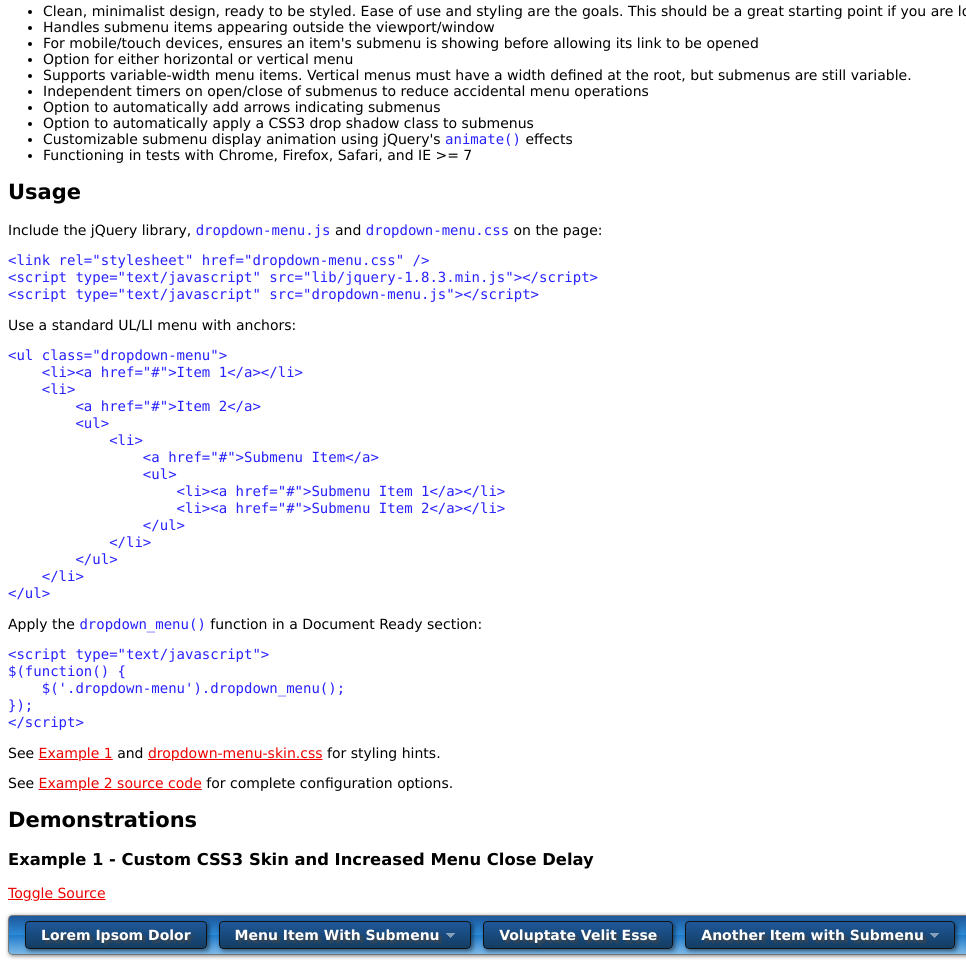
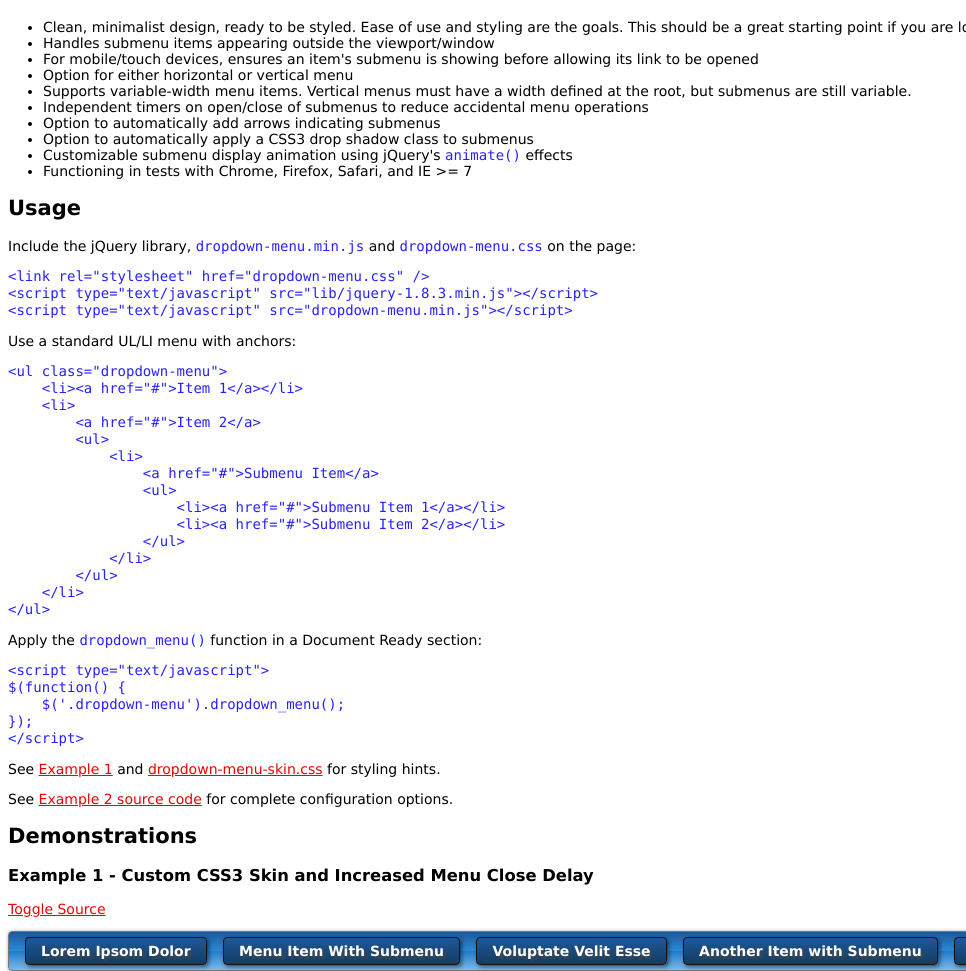
Before and after one commit to groovenectar/jquery-css-dropdown-plugin, a plain HTML site: page readme.html in a window 1280 px wide. Shown: the part 846-1817 px from the top of the page, without its empty margins (0-966 px from the left). Drawn offline with Linux system fonts and the light colour scheme.

Commit message:
Minified version

```diff
--- a/readme.html
+++ b/readme.html
@@ -12,7 +12,7 @@
 <link rel="stylesheet" href="dropdown-menu-skin.css" />
 
 <script type="text/javascript" src="lib/jquery-1.8.3.min.js"></script>
-<script type="text/javascript" src="dropdown-menu.js"></script>
+<script type="text/javascript" src="dropdown-menu.min.js"></script>
 
 <style type="text/css">
 /* Styles specific to this page */
@@ -96,6 +96,7 @@ $(function() {
                 <li>dropdown-menu-skin.css <a href="https://raw.github.com/groovenectar/jquery-css-dropdown-plugin/master/dropdown-menu-skin.css">(raw)</a> <a href="https://github.com/groovenectar/jquery-css-dropdown-plugin/blob/master/dropdown-menu-skin.css">(highlighted)</a></li>
                 <li>dropdown-menu.css <a href="https://raw.github.com/groovenectar/jquery-css-dropdown-plugin/master/dropdown-menu.css">(raw)</a> <a href="https://github.com/groovenectar/jquery-css-dropdown-plugin/blob/master/dropdown-menu.css">(highlighted)</a></li>
                 <li>dropdown-menu.js <a href="https://raw.github.com/groovenectar/jquery-css-dropdown-plugin/master/dropdown-menu.js">(raw)</a> <a href="https://github.com/groovenectar/jquery-css-dropdown-plugin/blob/master/dropdown-menu.js">(highlighted)</a></li>
+                <li>dropdown-menu.min.js <a href="https://raw.github.com/groovenectar/jquery-css-dropdown-plugin/master/dropdown-menu.min.js">(raw)</a> <a href="https://github.com/groovenectar/jquery-css-dropdown-plugin/blob/master/dropdown-menu.min.js">(highlighted)</a></li>
             </ul>
         </li>
     </ul>
@@ -142,11 +143,11 @@ $(function() {
 
     <h2>Usage</h2>
 
-    <p>Include the jQuery library, <code>dropdown-menu.js</code> and <code>dropdown-menu.css</code> on the page:</p>
+    <p>Include the jQuery library, <code>dropdown-menu.min.js</code> and <code>dropdown-menu.css</code> on the page:</p>
 
 <pre><code>&lt;link rel="stylesheet" href="dropdown-menu.css" /&gt;
 &lt;script type="text/javascript" src="lib/jquery-1.8.3.min.js"&gt;&lt;/script&gt;
-&lt;script type="text/javascript" src="dropdown-menu.js"&gt;&lt;/script&gt;</code></pre>
+&lt;script type="text/javascript" src="dropdown-menu.min.js"&gt;&lt;/script&gt;</code></pre>
 
     <p>Use a standard UL/LI menu with anchors:</p>
 
@@ -191,7 +192,7 @@ $(function() {
 <pre style="display:none;"><code>&lt;link rel="stylesheet" href="dropdown-menu.css" /&gt;
 &lt;link rel="stylesheet" href="dropdown-menu-skin.css" /&gt;
 &lt;script type="text/javascript" src="lib/jquery-1.8.3.min.js"&gt;&lt;/script&gt;
-&lt;script type="text/javascript" src="dropdown-menu.js"&gt;&lt;/script&gt;
+&lt;script type="text/javascript" src="dropdown-menu.min.js"&gt;&lt;/script&gt;
 
 &lt;script type="text/javascript"&gt;
 $(function() {
@@ -275,7 +276,7 @@ $(function() {
 
 <pre style="display:none;"><code>&lt;link rel="stylesheet" href="dropdown-menu.css" /&gt;
 &lt;script type="text/javascript" src="lib/jquery-1.8.3.min.js"&gt;&lt;/script&gt;
-&lt;script type="text/javascript" src="dropdown-menu.js"&gt;&lt;/script&gt;
+&lt;script type="text/javascript" src="dropdown-menu.min.js"&gt;&lt;/script&gt;
 
 &lt;script type="text/javascript"&gt;
 $(function() {
@@ -373,7 +374,7 @@ $(function() {
 
 <pre style="display:none;"><code>&lt;link rel="stylesheet" href="dropdown-menu.css" /&gt;
 &lt;script type="text/javascript" src="lib/jquery-1.8.3.min.js"&gt;&lt;/script&gt;
-&lt;script type="text/javascript" src="dropdown-menu.js"&gt;&lt;/script&gt;
+&lt;script type="text/javascript" src="dropdown-menu.min.js"&gt;&lt;/script&gt;
 
 &lt;script type="text/javascript"&gt;
 $(function() {
@@ -456,7 +457,7 @@ $(function() {
 
 <pre style="display:none;"><code>&lt;link rel="stylesheet" href="dropdown-menu.css" /&gt;
 &lt;script type="text/javascript" src="lib/jquery-1.8.3.min.js"&gt;&lt;/script&gt;
-&lt;script type="text/javascript" src="dropdown-menu.js"&gt;&lt;/script&gt;
+&lt;script type="text/javascript" src="dropdown-menu.min.js"&gt;&lt;/script&gt;
 
 &lt;script type="text/javascript"&gt;
 $(function() {
```
